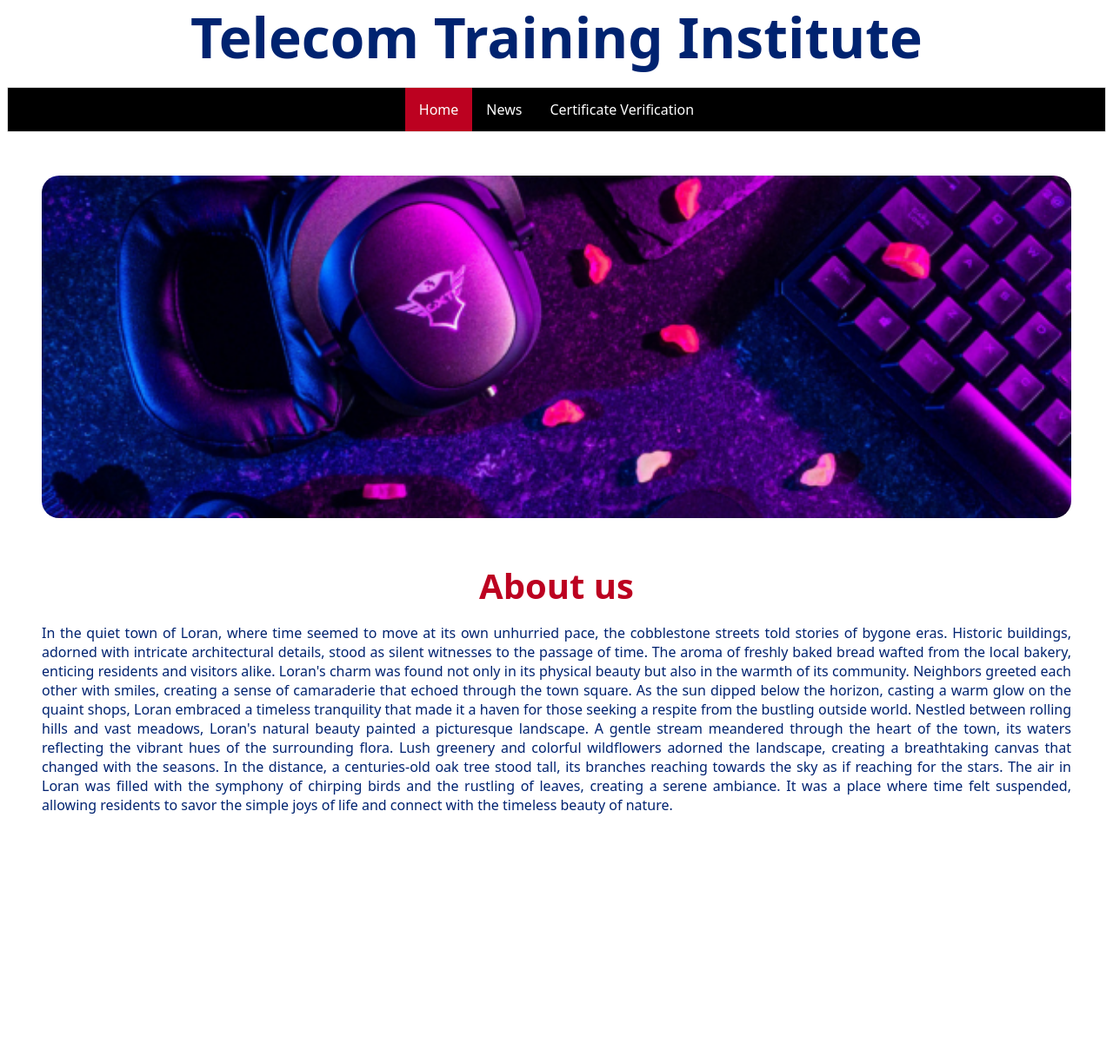
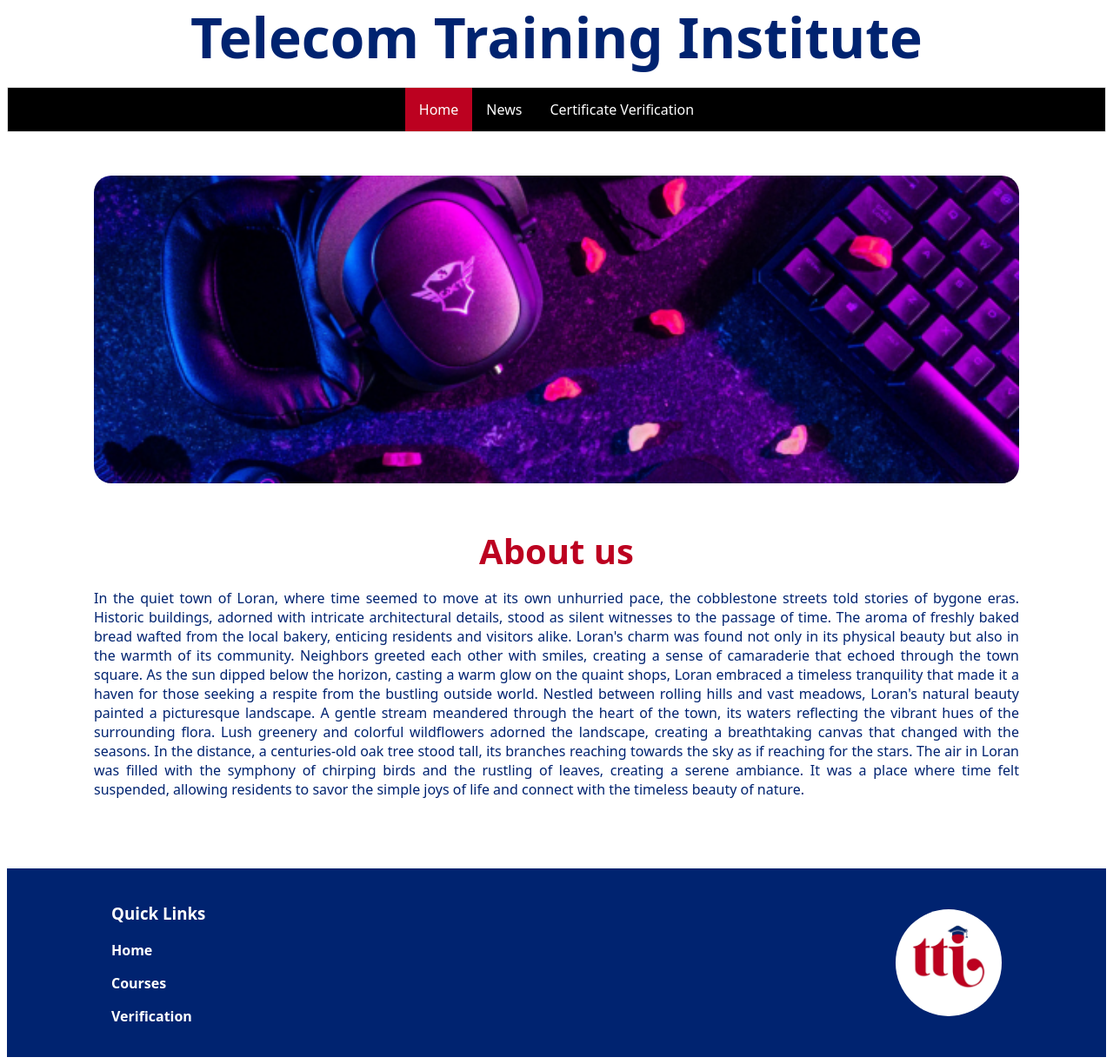
Before and after one commit to ayyashzamny/Certificate-Verification, a PHP site: page / in a window 1280 px wide. Shown: the part 129-1353 px from the top of the page at 87% size. Before the commit the page ends 1065 px from the top, so only its background shows below. Run offline with PHP 8.4, Linux system fonts and the light colour scheme.

Commit message:
footer is done

```diff
--- a/Style/indexStyle.css
+++ b/Style/indexStyle.css
@@ -71,8 +71,8 @@ ul {
   .slideshow{
     margin-top: 50px;
     margin-bottom: 14px;
-    margin-left: 40px;
-    margin-right: 40px;
+    margin-left: 100px;
+    margin-right: 100px;
   }
 
   /*About section*/
@@ -85,9 +85,32 @@ ul {
   }
 
   .aboutCont{
-    margin-left: 40px;
-    margin-right: 40px;
+    margin-left: 100px;
+    margin-right: 100px;
     color: #002370;
     text-align: justify;
     font-size: 100%;
   }
+
+  /*Footer*/
+
+  .footer {
+    background-color: #002370;
+    display: flex;
+    justify-content: space-between;
+    align-items: center;
+    padding: 20px;
+    margin-top: 80px;
+  }
+
+  .links {
+    color: #ffffff;
+    font-weight: bold;
+    margin-left: 100px; /* Pushes the links to the left */
+  }
+
+  .Footer-logo {
+    width: 10%;
+    border-radius: 50%;
+    margin-right: 100px; /* Removes the default margin for the image */
+  }
--- a/index.html
+++ b/index.html
@@ -51,6 +51,14 @@
 
 
       <div class="footer">
+        <div class="links">
+          <h3>Quick Links</h3>
+          <p>Home</p>
+          <p>Courses</p>
+          <p>Verification</p>
+        </div>
+
+        <img src="img/tti_logoFooter.jpg" alt="Footer_Logo" class="Footer-logo">
 
       </div>
 </body>
```
Also changed, not shown: img/tti_logoFooter.jpg (added).
